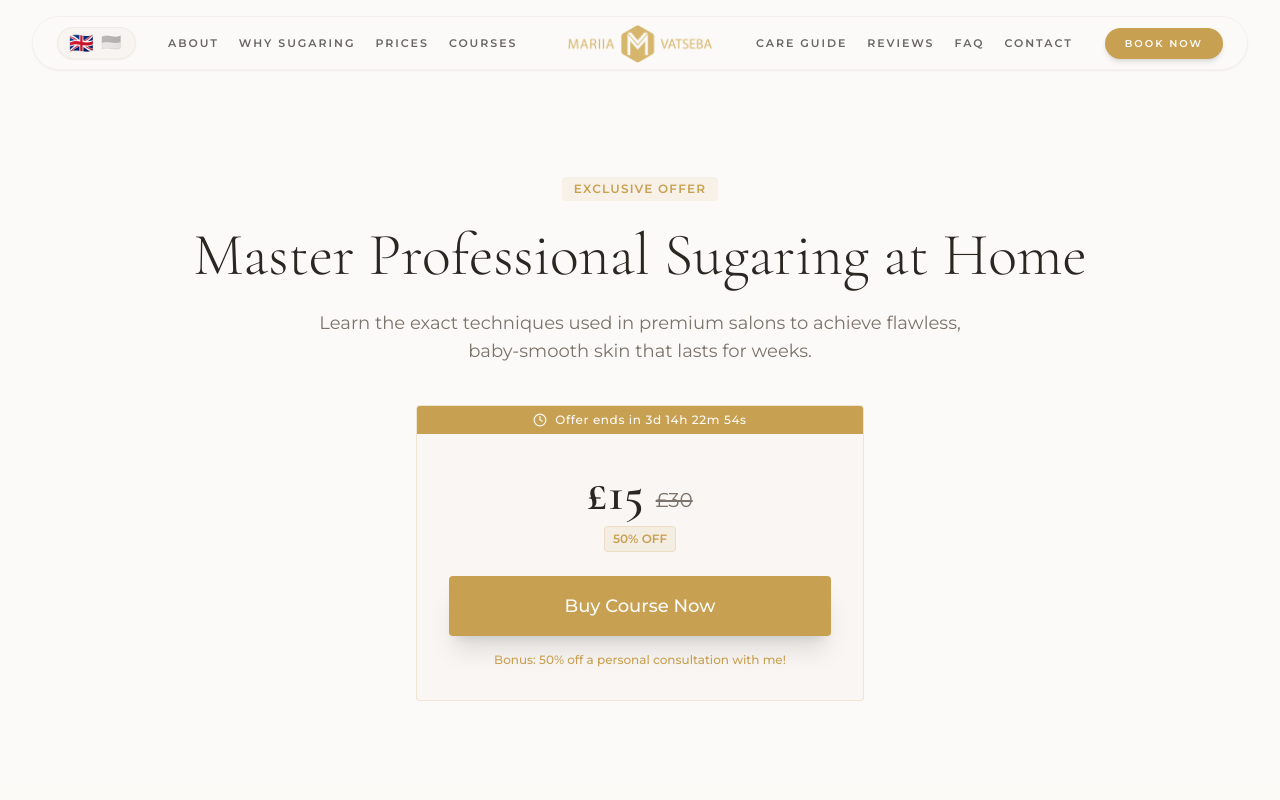
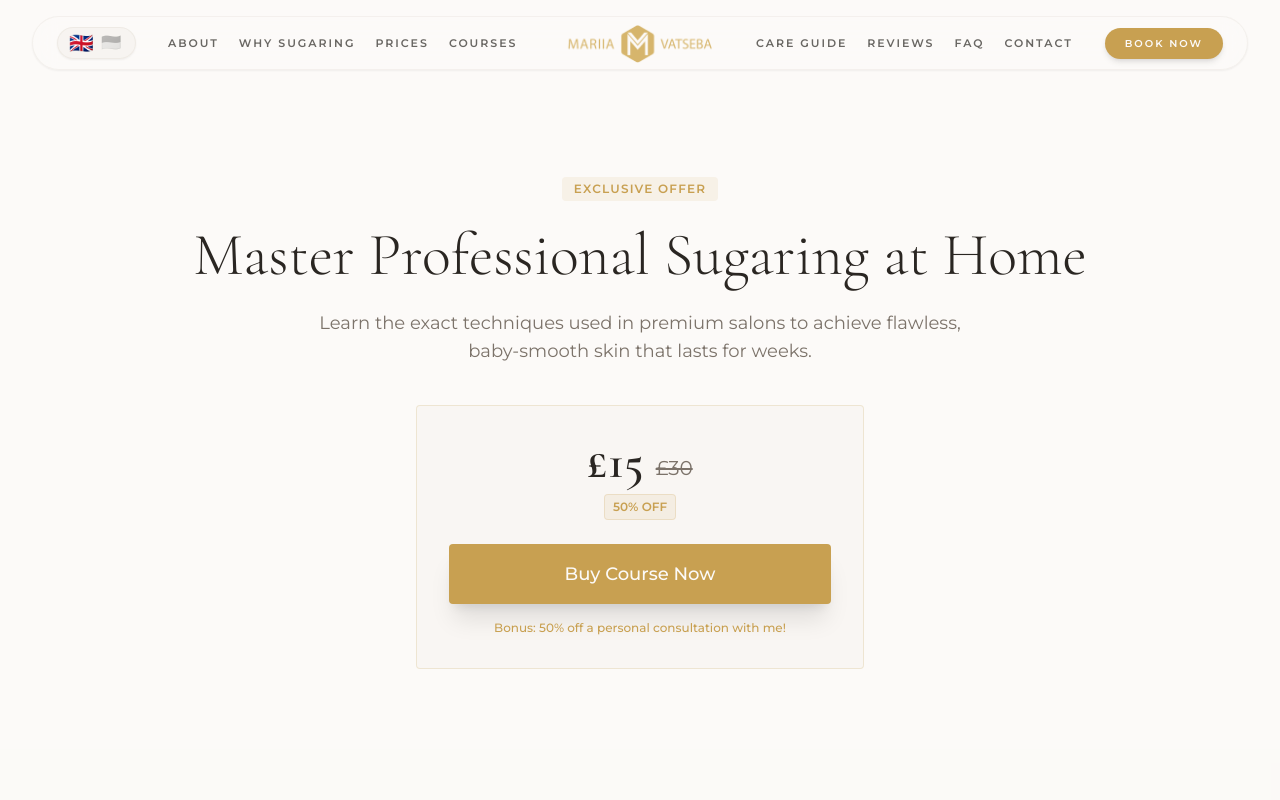
Before and after one commit to sweet-orchard/mv-sugaring-bristol-website, a React (Vite) app: page /course in a window 1280 px wide. Shown: the top 800 px of the page. Built offline with nearby package versions, Linux system fonts and the light colour scheme.

Commit message:
style: remove countdown timer from course page

```diff
--- a/src/pages/CoursePage.jsx
+++ b/src/pages/CoursePage.jsx
@@ -9,32 +9,6 @@ import { CheckCircle, Clock, PlayCircle, Star, ChevronDown, ChevronUp } from 'lu
 export default function CoursePage() {
     const { lang } = useLang();
     const t = translations[lang].coursePage;
-
-    // Countdown timer logic (e.g., 3 days from now)
-    const [timeLeft, setTimeLeft] = useState({ days: 3, hours: 14, minutes: 22, seconds: 59 });
-
-    useEffect(() => {
-        const timer = setInterval(() => {
-            setTimeLeft(prev => {
-                let { days, hours, minutes, seconds } = prev;
-                if (seconds > 0) { seconds--; }
-                else {
-                    seconds = 59;
-                    if (minutes > 0) { minutes--; }
-                    else {
-                        minutes = 59;
-                        if (hours > 0) { hours--; }
-                        else {
-                            hours = 23;
-                            if (days > 0) { days--; }
-                        }
-                    }
-                }
-                return { days, hours, minutes, seconds };
-            });
-        }, 1000);
-        return () => clearInterval(timer);
-    }, []);
 
     const [openFaq, setOpenFaq] = useState(null);
 
@@ -77,13 +51,7 @@ export default function CoursePage() {
                         transition={{ delay: 0.3 }}
                         className="bg-secondary/30 border border-primary/20 rounded-sm p-8 max-w-md mx-auto relative overflow-hidden"
                     >
-                        {/* Timer */}
-                        <div className="absolute top-0 left-0 w-full bg-primary text-background py-1.5 text-xs font-medium tracking-wider flex items-center justify-center gap-2">
-                            <Clock className="w-3.5 h-3.5" />
-                            {t.timerPrefix} {timeLeft.days}d {timeLeft.hours}h {timeLeft.minutes}m {timeLeft.seconds}s
-                        </div>
-
-                        <div className="mt-8 mb-6">
+                        <div className="mb-6">
                             <div className="flex justify-center items-end gap-3 mb-2">
                                 <span className="font-display text-5xl font-semibold text-foreground">{t.price}</span>
                                 <span className="text-xl text-muted-foreground line-through mb-1">{t.oldPrice}</span>
```
